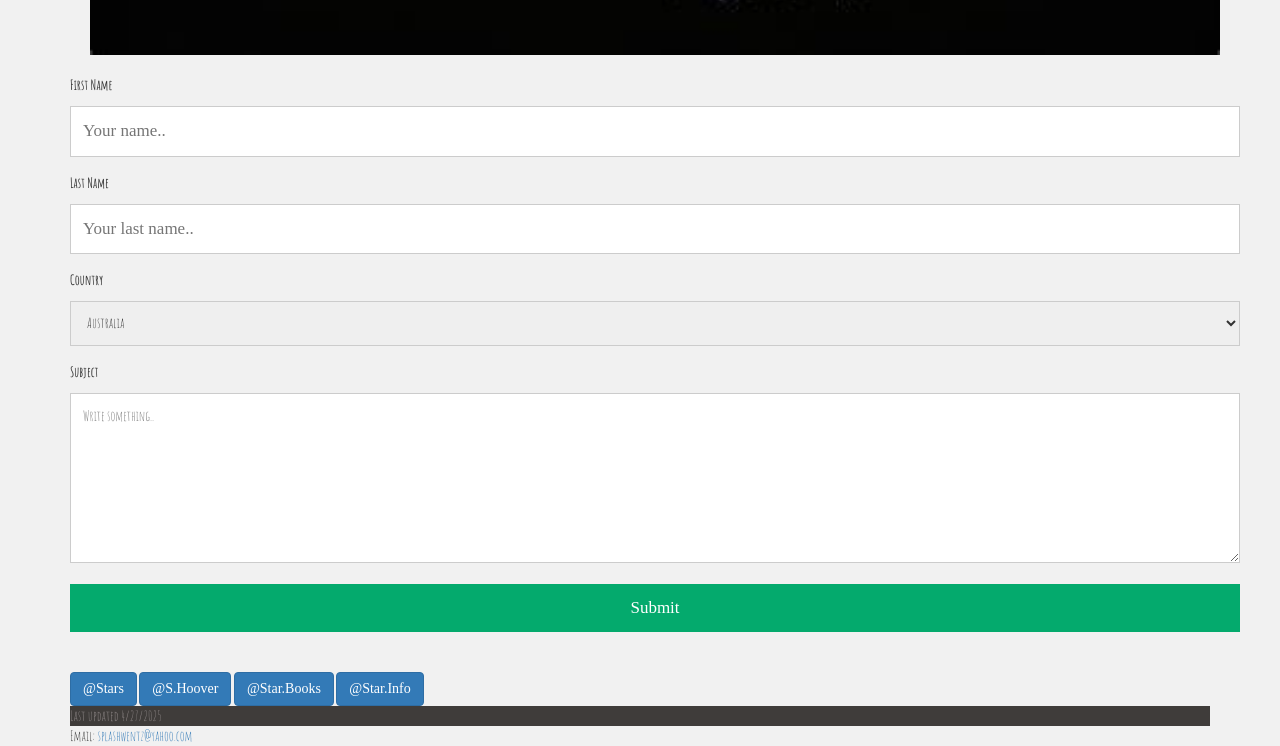
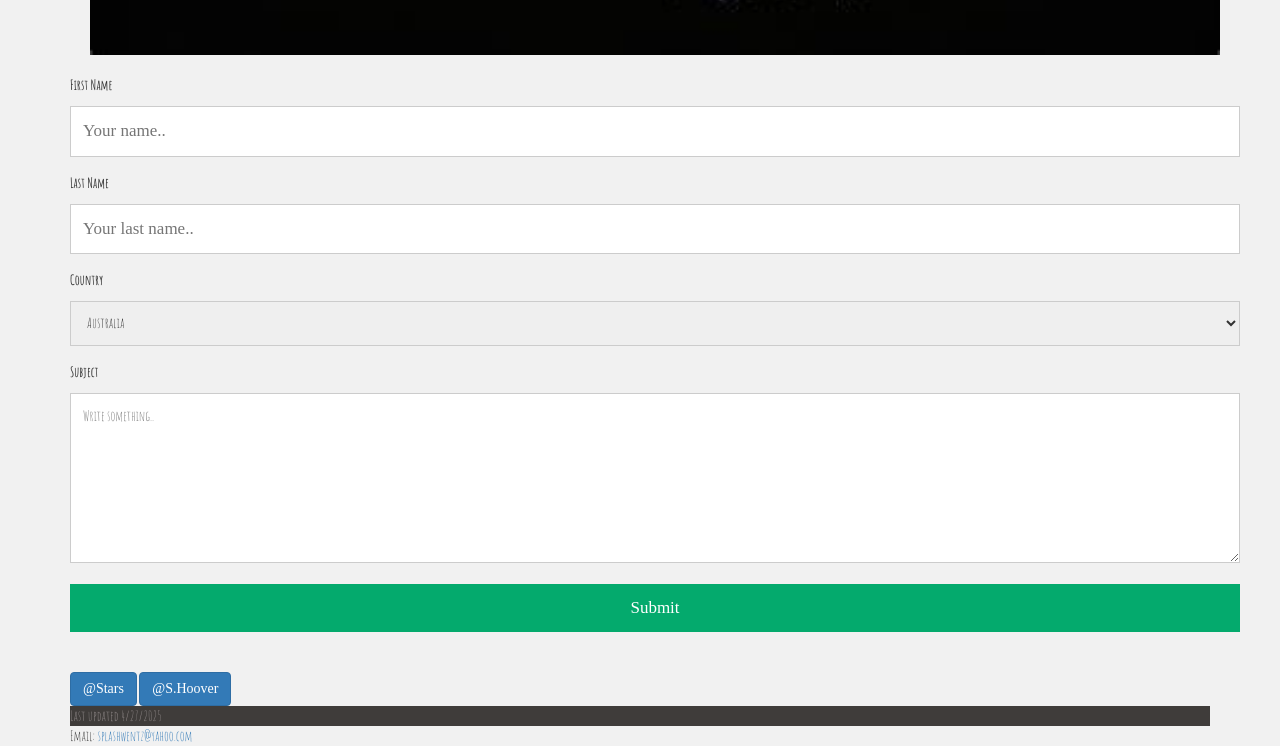
Before and after one commit to splashwentz/cis162-4, a plain HTML site: page contact.html in a window 1280 px wide. Shown: the part 902-1648 px from the top of the page. Drawn offline with nearby package versions, Linux system fonts and the light colour scheme; a web font is replaced by a local one.

Commit message:
Update contact.html

```diff
--- a/contact.html
+++ b/contact.html
@@ -71,8 +71,7 @@
 
   <button type="button" class="btn btn-primary" data-toggle="modal" data-target="#exampleModal" data-whatever="@Stars">@Stars</button>
 <button type="button" class="btn btn-primary" data-toggle="modal" data-target="#exampleModal" data-whatever="@S.Hoover">@S.Hoover</button>
-<button type="button" class="btn btn-primary" data-toggle="modal" data-target="#exampleModal" data-whatever="@Star.Books">@Star.Books</button>
-<button type="button" class="btn btn-primary" data-toggle="modal" data-target="#exampleModal" data-whatever="@Star.Info">@Star.Info</button>
+
 
 
 
```
